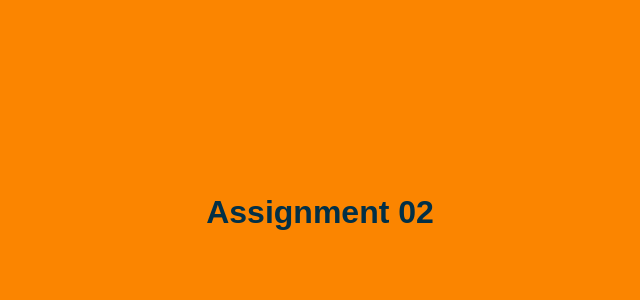
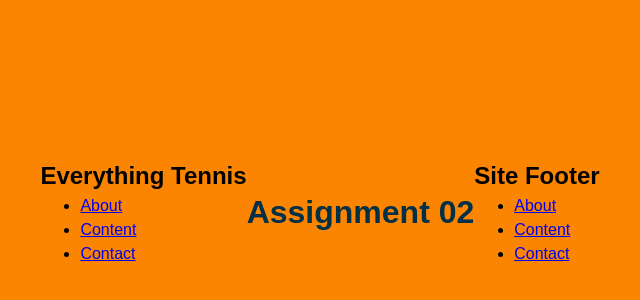
Before and after one commit to irm1005-itec1005-fall-2023/assignment-02-AnjuMendoza, a plain HTML site: page index.html in a window 1280 px wide. Shown: the part 188-488 px from the top of the page, without its empty margins (320-960 px from the left). Drawn offline with Linux system fonts and the light colour scheme.

Commit message:
Created site header & footer.

```diff
--- a/index.html
+++ b/index.html
@@ -22,12 +22,41 @@
 </head>
 
 <body>
+  <header>
+    <h2 class="sr-only">Everything Tennis</h2>
+
+    <!--<img class="header--banner--logo" **inster src and alt**-->
+
+    <nav class="header--banner--nav">
+      <ul>
+        <li><a href="#">About</a></li>
+        <li><a href="#">Content</a></li>
+        <li><a href="#">Contact</a></li>
+      </ul>
+    </nav>
+  </header>
   <!--
 
     YOU HAVE TO MODIFY THE HTML TO BUILD YOUR AWESOME PAGE
 
   -->
-  <h1>Assignment 02</h1>
+  <main>
+    <h1>Assignment 02</h1>
+
+  </main>
+
+  <footer>
+    <h2 class="sr-only">Site Footer</h2>
+
+    <nav class="footer--nav">
+      <ul>
+        <li><a href="#">About</a></li>
+        <li><a href="#">Content</a></li>
+        <li><a href="#">Contact</a></li>
+      </ul>
+    </nav>
+  </footer>
+
 </body>
 
 </html>
```
